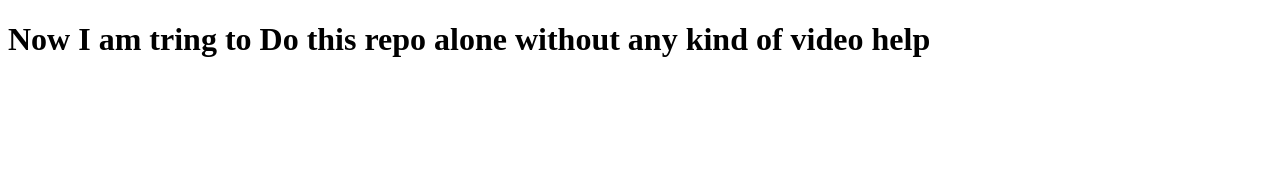
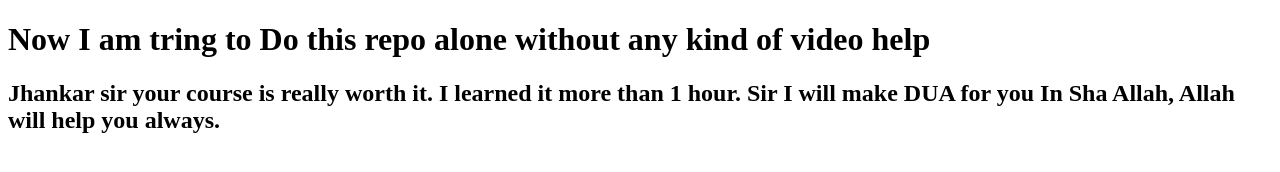
Before and after one commit to teamwaahid/my-second-repo, a plain HTML site: page index.html in a window 1280 px wide. Drawn offline with Linux system fonts and the light colour scheme.

Commit message:
Adding paragraph

```diff
--- a/index.html
+++ b/index.html
@@ -8,6 +8,6 @@
 </head>
 <body>
     <h1>Now I am tring to Do this repo alone without any kind of video help</h1>
-
+    <h2>Jhankar sir your course is really worth it. I learned it more than 1 hour. Sir I will make DUA for you In Sha Allah, Allah will help you always.</h2>
 </body>
 </html>
```
